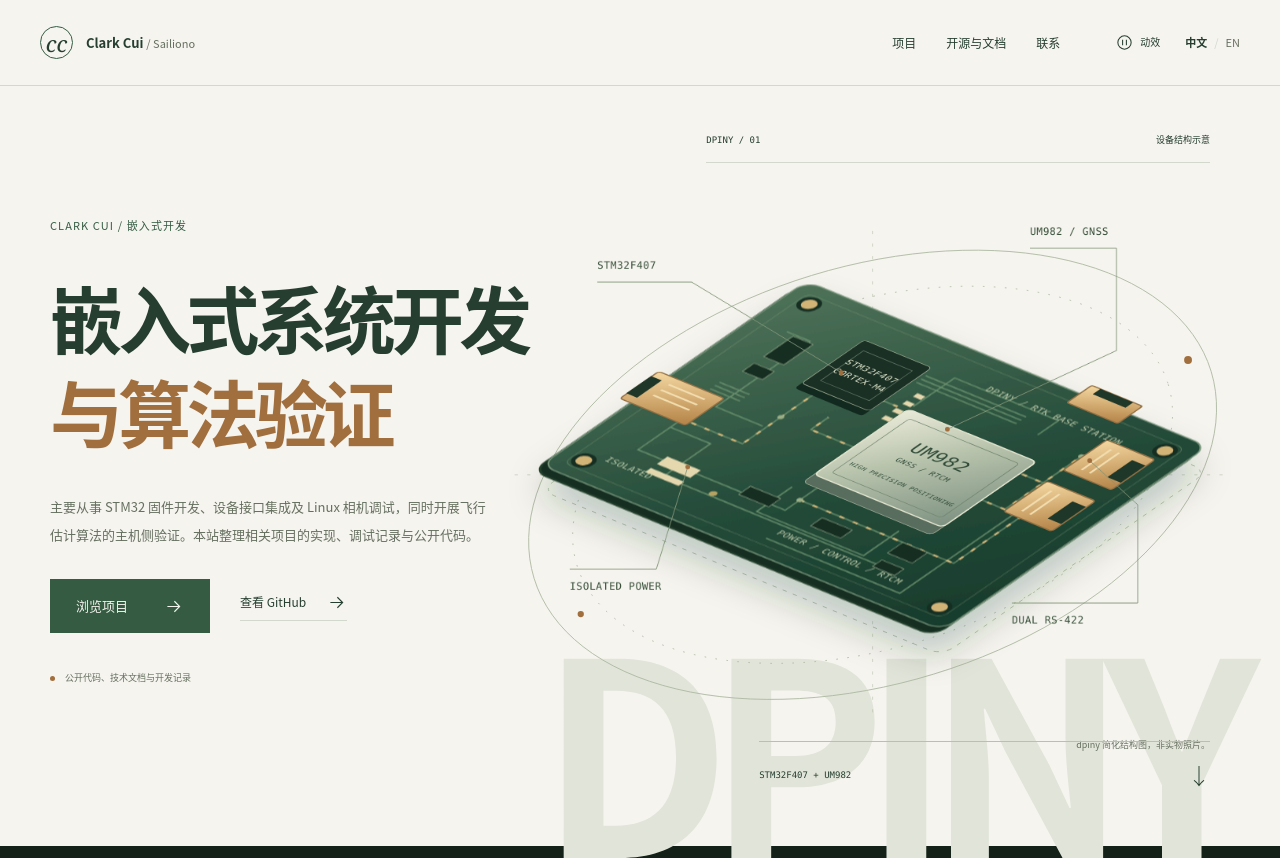
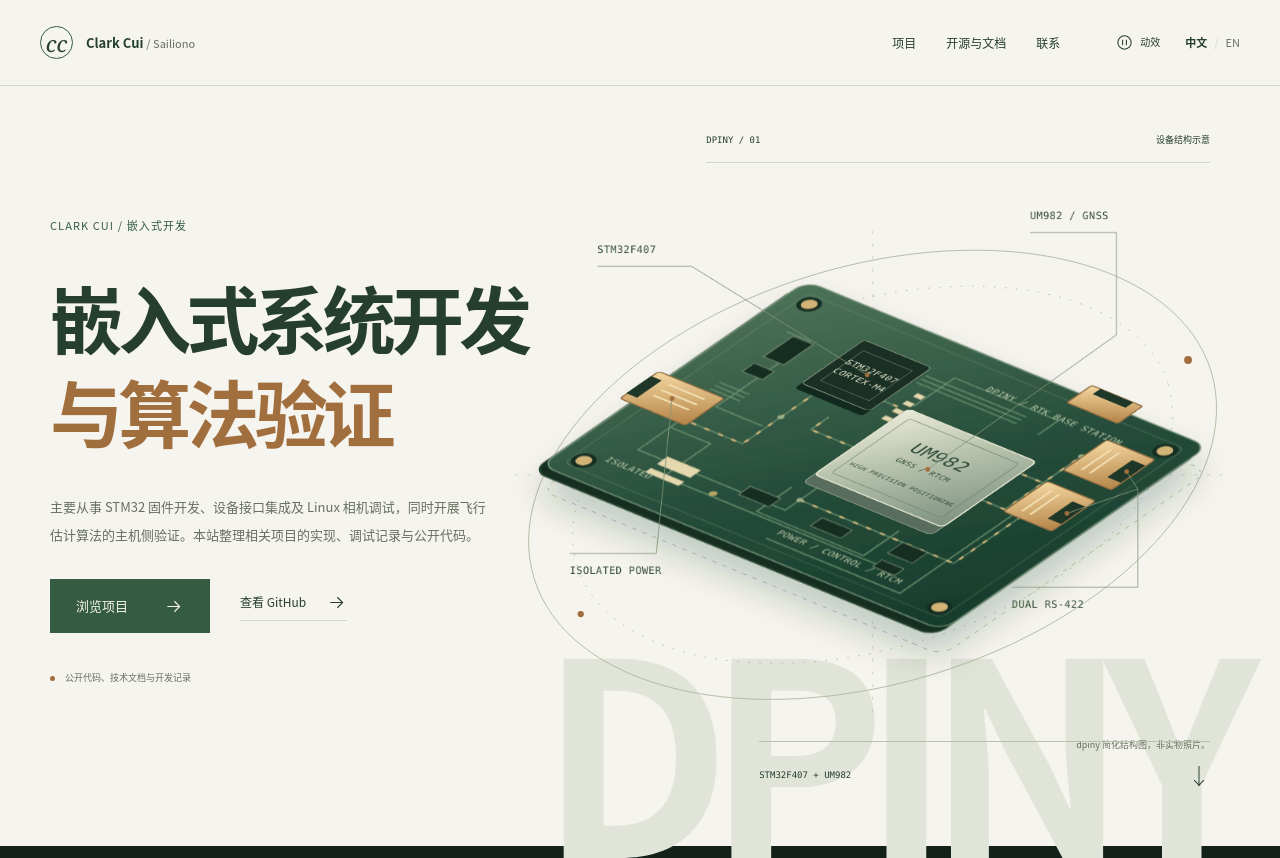
Before and after one commit to Sailiono/Sailiono.github.io, a plain HTML site: page index.html in a window 1280 px wide. Shown: the top 858 px of the page. Drawn offline with Linux system fonts and the light colour scheme.

Commit message:
Keep hardware callouts attached to the moving component layer
Co-Authored-By: Devin AI <158243242+devin-ai-integration[bot]@users.noreply.github.com>

```diff
--- a/index.html
+++ b/index.html
@@ -426,12 +426,11 @@
                     />
                   </g>
                 </g>
-              </g>
                 <g class="assembly-callouts" stroke="#829578" stroke-width="1">
-                <path d="M130 180h120l190 115" />
-                <path d="M680 137h110v130l-215 100" />
-                <path d="M95 545h110l40-130" />
-                <path d="M657 588h160v-125l-61-56" />
+                  <path d="M130 180h120L473 318" />
+                  <path d="M680 137h110v130L550 438" />
+                  <path d="M95 545h110L225 348" />
+                  <path d="M657 588h160V463l-14-22m14 22-90 31" />
                   <g
                     class="svg-label"
                     fill="#38503a"
@@ -444,10 +443,12 @@
                     <text x="657" y="614">DUAL RS-422</text>
                   </g>
                   <g fill="#a16e3d" stroke="none">
-                  <circle cx="440" cy="295" r="3" />
-                  <circle cx="575" cy="367" r="3" />
-                  <circle cx="245" cy="415" r="3" />
-                  <circle cx="756" cy="407" r="3" />
+                    <circle cx="473" cy="318" r="3" />
+                    <circle cx="550" cy="438" r="3" />
+                    <circle cx="225" cy="348" r="3" />
+                    <circle cx="803" cy="441" r="3" />
+                    <circle cx="727" cy="494" r="3" />
+                  </g>
                 </g>
               </g>
             </svg>
```
Lines whose indentation alone changed are shown as unchanged.
